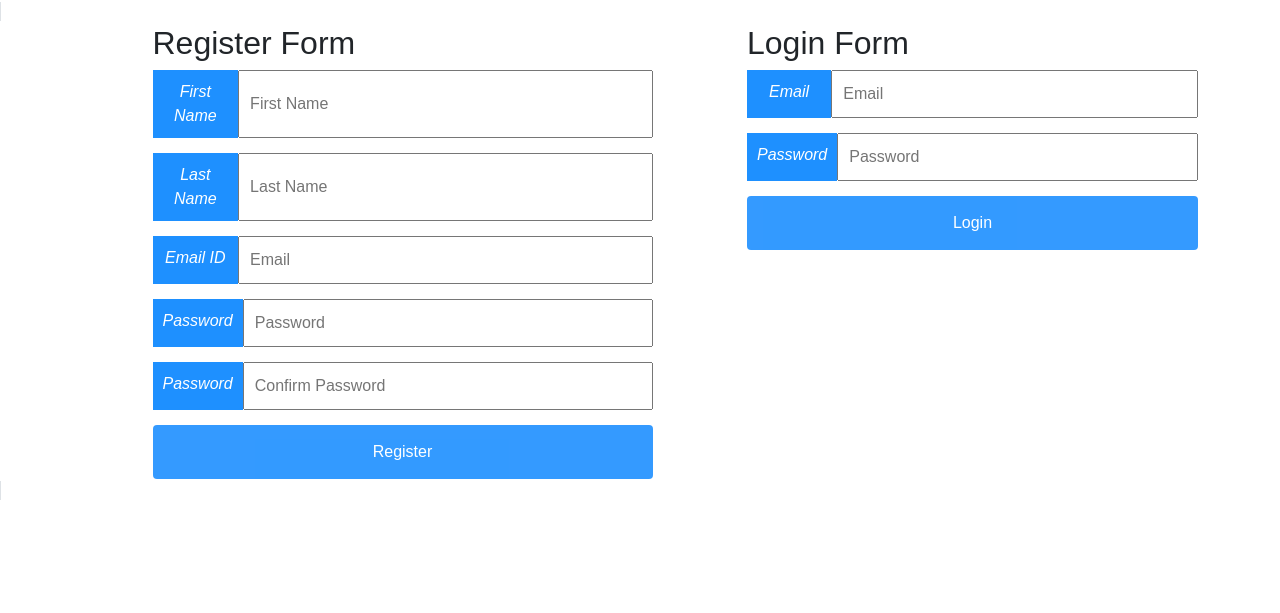
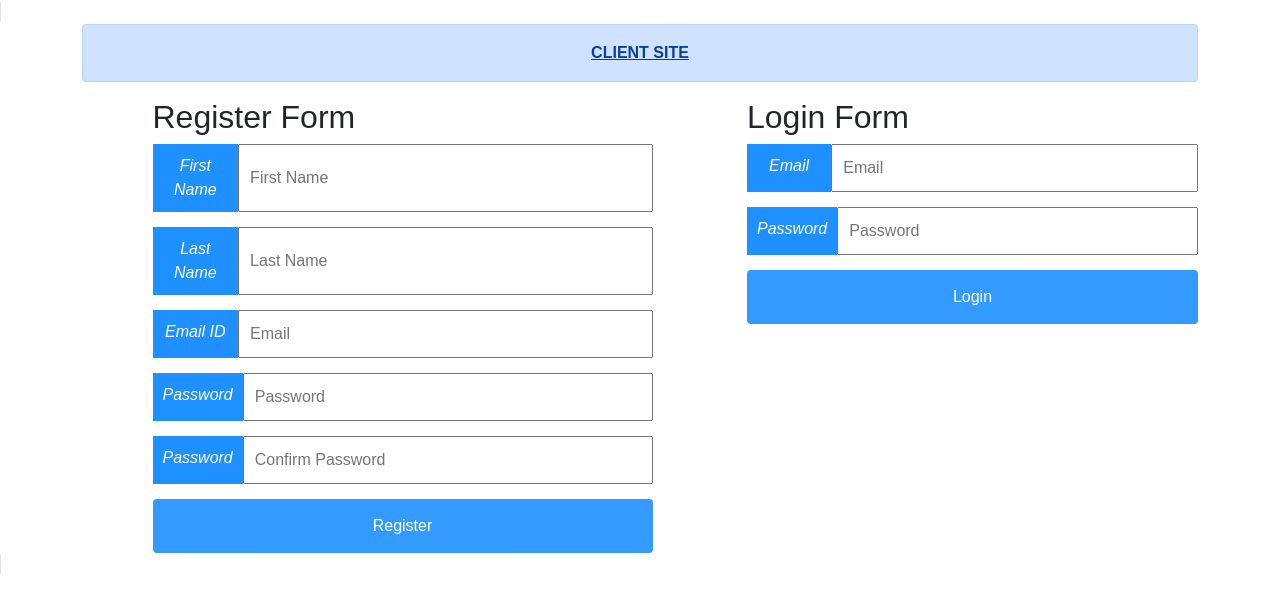
Before and after one commit to rrasmi070/usersystem, a Django app: page / in a window 1280 px wide. Shown: the part 70-683 px from the top of the page. Run offline with Django 3.2, Linux system fonts and the light colour scheme.

Commit message:
Documentation

```diff
--- a/template/base.html
+++ b/template/base.html
@@ -32,7 +32,7 @@
   <div class="modal-dialog">
     <div class="modal-content">
       <div class="modal-header">
-        <h5 class="modal-title" id="exampleModalLabel">Modal title</h5>
+        <h5 class="modal-title" id="exampleModalLabel">ADMIN SITE</h5>
         <button type="button" class="btn-close" data-bs-dismiss="modal" aria-label="Close"></button>
       </div>
       <div class="modal-body">
--- a/template/signup.html
+++ b/template/signup.html
@@ -50,6 +50,9 @@ body {font-family: Arial, Helvetica, sans-serif;}
 
     <span class="border">
       <div class="container">
+      <div class="alert alert-primary text-center" role="alert">
+       <u><b> CLIENT SITE</b> </u>
+      </div>
         <div class="row">
           <div class="col-md-7">
             <form action="{% url 'signup' %}" method="POST" style="max-width:500px;margin:auto">
```
Also changed, not shown: db.sqlite3, 1 other file.
